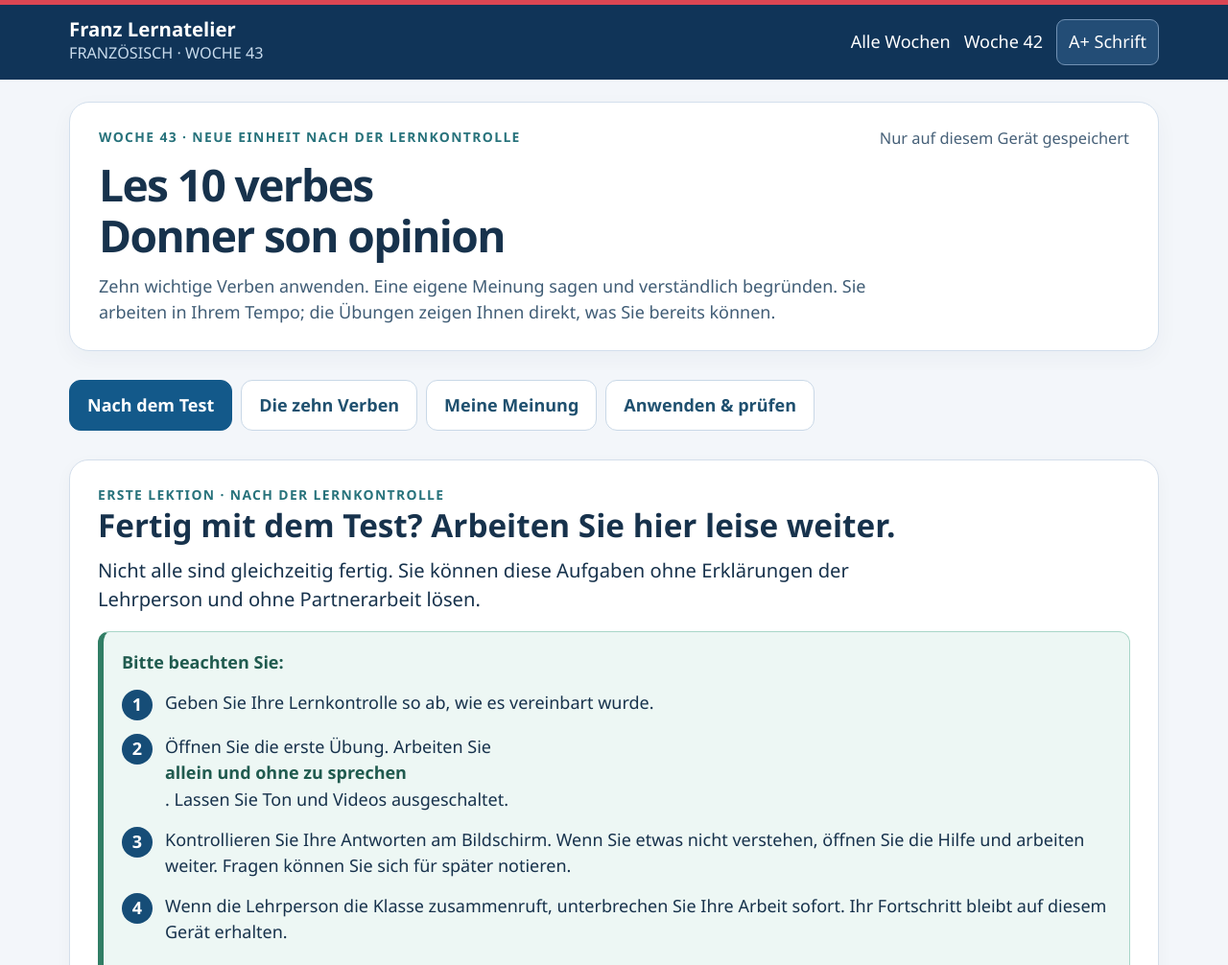
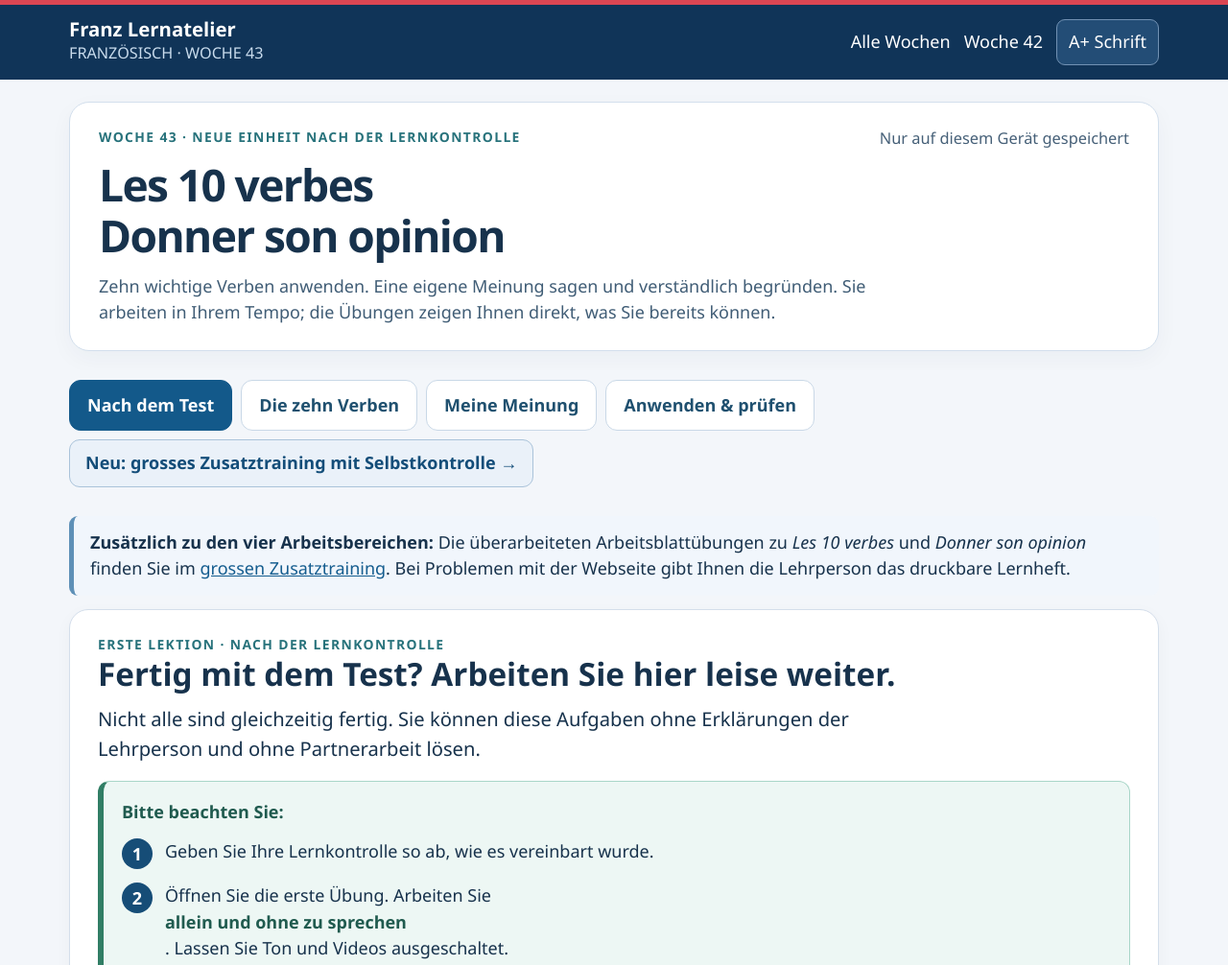
Before and after one commit to v57pm9tgp7-ui/franz-lernatelier, a website: page public/module/woche-43/index.html in a window 1280 px wide. Shown: the top 1006 px of the page at 96% size. Drawn offline with Linux system fonts and the light colour scheme.

Commit message:
Woche 43: grosse Vertiefung sichtbar ins Wochenmodul integrieren

```diff
--- a/public/module/woche-43/index.html
+++ b/public/module/woche-43/index.html
@@ -16,13 +16,14 @@
 <header><div class="inner"><a href="../../index.html#home"><strong>Franz Lernatelier</strong><small>FRANZÖSISCH · WOCHE 43</small></a><div class="toplinks"><a href="../../index.html#weeks">Alle Wochen</a><a href="../woche-42/index.html">Woche 42</a><button id="fontPlus" type="button">A+ Schrift</button></div></div></header>
 <div class="outer">
 <section class="hero"><div id="saveChip" role="status" class="stat" style="float:right"><span id="saveLabel">Auf diesem Gerät gespeichert</span></div><div class="kicker">Woche 43 · neue Einheit nach der Lernkontrolle</div><h1>Les 10 verbes<br>Donner son opinion</h1><p>Zehn wichtige Verben anwenden. Eine eigene Meinung sagen und verständlich begründen. Sie arbeiten in Ihrem Tempo; die Übungen zeigen Ihnen direkt, was Sie bereits können.</p></section>
-<nav class="nav" aria-label="Arbeitsbereiche"><button type="button" data-tab="start">Nach dem Test</button><button type="button" data-tab="verbes">Die zehn Verben</button><button type="button" data-tab="opinion">Meine Meinung</button><button type="button" data-tab="transfer">Anwenden & prüfen</button></nav>
+<nav class="nav" aria-label="Arbeitsbereiche"><button type="button" data-tab="start">Nach dem Test</button><button type="button" data-tab="verbes">Die zehn Verben</button><button type="button" data-tab="opinion">Meine Meinung</button><button type="button" data-tab="transfer">Anwenden & prüfen</button><a href="./vertiefung.html" class="btn secondary" style="display:inline-flex;align-items:center;text-decoration:none;font-weight:800">Neu: grosses Zusatztraining mit Selbstkontrolle →</a></nav>
+<div class="note"><strong>Zusätzlich zu den vier Arbeitsbereichen:</strong> Die überarbeiteten Arbeitsblattübungen zu <em>Les 10 verbes</em> und <em>Donner son opinion</em> finden Sie im <a href="./vertiefung.html">grossen Zusatztraining</a>. Bei Problemen mit der Webseite gibt Ihnen die Lehrperson das druckbare Lernheft.</div>
 <main id="content" tabindex="-1">
 <section id="start" class="view"></section>
 <section id="verbes" class="view" hidden></section>
 <section id="opinion" class="view" hidden></section>
 <section id="transfer" class="view" hidden></section>
 </main>
-<footer class="footer"><a href="../../index.html#weeks">Wochenübersicht</a><a href="unterricht.html">Lehrpersonen · zwei mündliche Sequenzen</a><p>Ihr Fortschritt wird lokal gespeichert. Falls Sie mit dem BFF-Schulkonto angemeldet sind, wird er nach Möglichkeit auch online synchronisiert. Ohne Anmeldung können Sie sofort weiterarbeiten. Keine Tonaufnahmen, kein automatisches Abspielen.</p></footer>
+<footer class="footer"><a href="../../index.html#weeks">Wochenübersicht</a><a href="unterricht.html">Lehrpersonen · zwei mündliche Sequenzen</a><a href="vertiefung.html">Grosses Zusatztraining</a><p>Ihr Fortschritt wird lokal gespeichert. Falls Sie mit dem BFF-Schulkonto angemeldet sind, wird er nach Möglichkeit auch online synchronisiert. Ohne Anmeldung können Sie sofort weiterarbeiten. Keine Tonaufnahmen, kein automatisches Abspielen.</p></footer>
 </div>
 </body></html>
```
